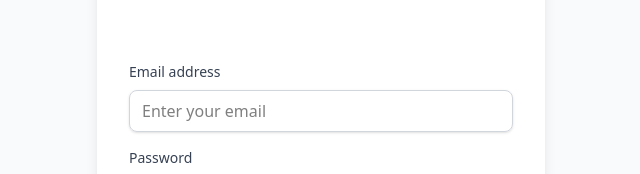
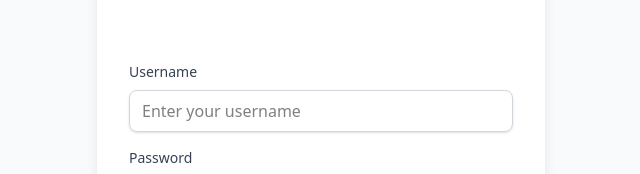
Before and after one commit to iamsamitdev/react-scale-tailwind, a React (Vite) app: page /login in a window 1280 px wide. Shown: the part 285-459 px from the top of the page, without its empty margins (319-959 px from the left). Built offline with nearby package versions, Linux system fonts and the light colour scheme.

Commit message:
update validate form

```diff
--- a/package.json
+++ b/package.json
@@ -16,6 +16,7 @@
     "axios": "^1.7.9",
     "react": "^18.3.1",
     "react-dom": "^18.3.1",
+    "react-hook-form": "^7.54.2",
     "react-router": "^7.1.4",
     "tailwindcss": "^4.0.1",
     "zustand": "^5.0.3"
--- a/src/components/front/Navbar.tsx
+++ b/src/components/front/Navbar.tsx
@@ -37,11 +37,13 @@ export default function Navbar() {
           </div>
           <div className="flex flex-1 items-center justify-center sm:items-stretch sm:justify-start">
             <div className="flex shrink-0 items-center">
+              <Link to="/" className="flex items-center cursor-pointer">
               <img
                 alt="Your Company"
                 src="/images/logo.png"
                 className="h-8 w-auto"
               />
+              </Link>
             </div>
             <div className="hidden sm:ml-6 sm:block">
               <div className="flex space-x-4">
@@ -69,7 +71,7 @@ export default function Navbar() {
           </div>
           <div className="absolute inset-y-0 right-0 flex items-center pr-2 sm:static sm:inset-auto sm:ml-6 sm:pr-0">
 
-            <Link to='/login' className='text-white bg-blue-500 rounded px-4 py-2 hover:text-white relative mx-4 hover:bg-blue-600'>
+            <Link to='/login' className='text-white bg-blue-500 rounded px-4 py-1 hover:text-white relative mx-4 hover:bg-blue-600'>
                 Login
             </Link>
 
--- a/src/constants/config.ts
+++ b/src/constants/config.ts
@@ -2,3 +2,8 @@ export const API_CONFIG = {
     BASE_URL: import.meta.env.VITE_API_URL || "https://fakestoreapi.com",
     TIMEOUT: 5000,
 } as const
+
+export const API_LOCAL_CONFIG = {
+    BASE_URL: import.meta.env.VITE_API_URL_LOCAL || "http://localhost:3000/api",
+    TIMEOUT: 5000,
+} as const
--- a/src/pages/Login.tsx
+++ b/src/pages/Login.tsx
@@ -2,6 +2,9 @@ import { Container } from "@/components/front/Container"
 import { SectionTitle } from "@/components/front/SectionTitle"
 import { useEffect } from "react"
 import { Link, useNavigate } from "react-router"
+import { useForm , SubmitHandler } from "react-hook-form"
+import { authLogin } from "@/services/apiAuthUser"
+import { LoginData } from "@/types/user"
 
 export default function Login() {
 
@@ -11,11 +14,11 @@ export default function Login() {
     document.title = "Login | React Tailwind Admin"
   }, [])
 
-  const handleSubmit = (e: React.FormEvent<HTMLFormElement>) => {
-    e.preventDefault()
-    console.log("Form submitted")
-    // to login
-    navigate("/dashboard")
+  // Create useForm hook
+  const { register, handleSubmit, formState: { errors } } = useForm<LoginData>()
+
+  const onSubmit: SubmitHandler<LoginData> = (data) => {
+    console.log(data)
   }
 
   return (
@@ -45,35 +48,47 @@ export default function Login() {
               </SectionTitle>
             </div>
 
-            <form className="space-y-6" onSubmit={handleSubmit}>
+            <form className="space-y-6" onSubmit={handleSubmit(onSubmit)}>
               <div className="space-y-4 rounded-md">
                 <div>
-                  <label htmlFor="email" className="block text-sm font-medium text-gray-700 mb-2">
-                    Email address
+                  <label htmlFor="text" className="block text-sm font-medium text-gray-700 mb-2">
+                    Username
                   </label>
                   <input
-                    id="email"
-                    name="email"
-                    type="email"
-                    autoComplete="email"
-                    required
+                    {...register("username", {
+                      required: true,
+                      minLength: 3,
+                      maxLength: 20,
+                    })}
+                    id="username"
+                    name="username"
+                    type="text"
                     className="mt-1 block w-full rounded-lg border border-gray-300 px-3 py-2 shadow-sm focus:border-indigo-500 focus:outline-none focus:ring-indigo-500"
-                    placeholder="Enter your email"
+                    placeholder="Enter your username"
                   />
+                  {errors.username && <p className="text-red-500 text-xs mt-1">Username is required</p>}
+                  {errors.username?.type === "minLength" && <p className="text-red-500 text-xs mt-1">Username must be at least 3 characters</p>}
+                  {errors.username?.type === "maxLength" && <p className="text-red-500 text-xs mt-1">Username must be at most 20 characters</p>}
                 </div>
                 <div>
                   <label htmlFor="password" className="block text-sm font-medium text-gray-700 mb-2">
                     Password
                   </label>
                   <input
+                    {...register("password", {
+                      required: true,
+                      minLength: 6,
+                      maxLength: 20,
+                    })}
                     id="password"
                     name="password"
                     type="password"
-                    autoComplete="current-password"
-                    required
                     className="mt-1 block w-full rounded-lg border border-gray-300 px-3 py-2 shadow-sm focus:border-indigo-500 focus:outline-none focus:ring-indigo-500"
                     placeholder="Enter your password"
                   />
+                  {errors.password && <p className="text-red-500 text-xs mt-1">Password is required</p>}
+                  {errors.password?.type === "minLength" && <p className="text-red-500 text-xs mt-1">Password must be at least 6 characters</p>}
+                  {errors.password?.type === "maxLength" && <p className="text-red-500 text-xs mt-1">Password must be at most 20 characters</p>}
                 </div>
               </div>
 
--- /dev/null
+++ b/src/services/apiAuthUser.ts
@@ -0,0 +1,22 @@
+import axios from 'axios'
+
+import { UserResponse, LoginData } from '@/types/user'
+
+import { API_LOCAL_CONFIG } from '@/constants/config'
+
+const api = axios.create({
+    baseURL: API_LOCAL_CONFIG.BASE_URL,
+    timeout: API_LOCAL_CONFIG.TIMEOUT,
+})
+
+// สร้าง login ฟังก์ชันที่รับข้อมูล username และ password และส่งไปยัง API
+const authLogin = (data: LoginData) => {
+    return api.post<UserResponse>('/users/login', data , {
+        headers: {
+            'Content-Type': 'application/json',
+            'Accept': "application/json",
+        },
+    })
+}
+
+export { authLogin }
--- /dev/null
+++ b/src/types/user.ts
@@ -0,0 +1,15 @@
+export interface UserResponse {
+    accessToken: string
+    user: {
+        id: string
+        username: string
+        fullname: string
+        email: string
+        tel: string
+    }
+}
+
+export interface LoginData {
+    username: string
+    password: string
+}
```
Also changed, not shown: 2 other files (tests, documents, lock files or other folders).
